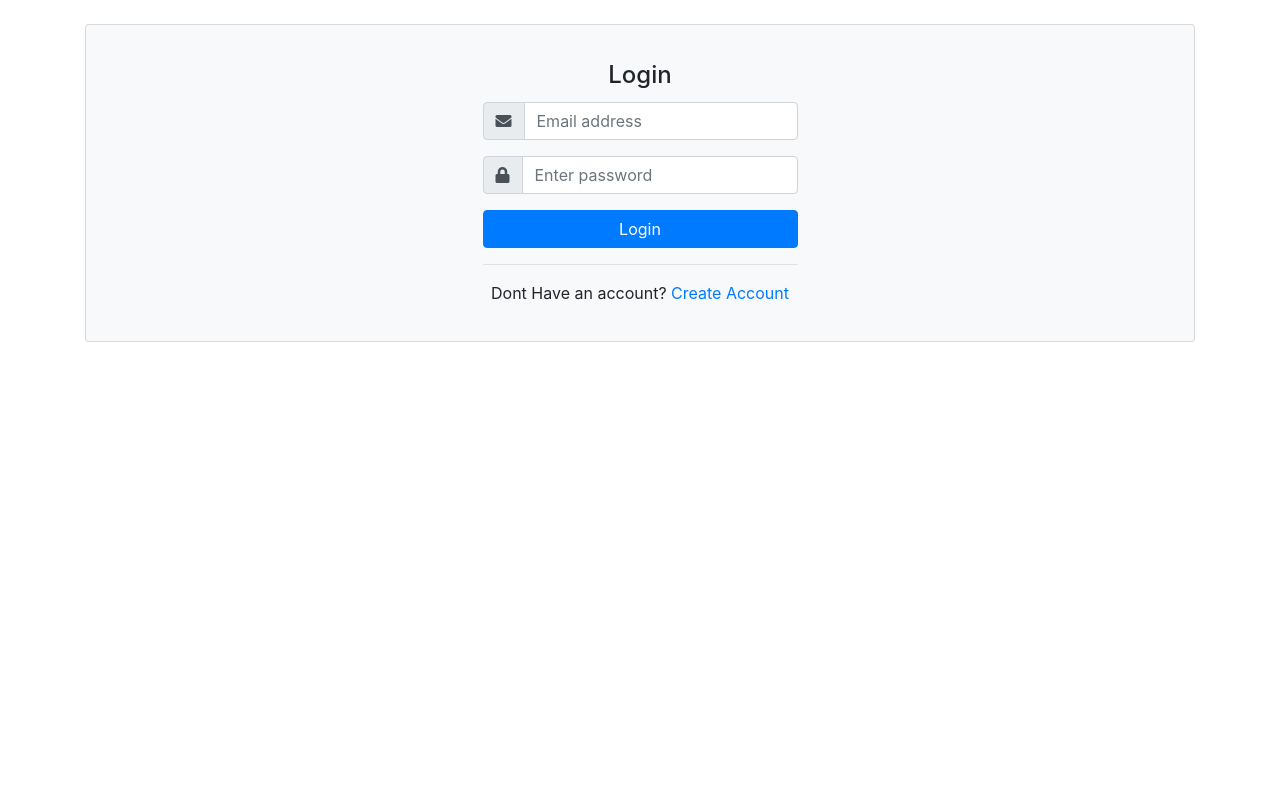
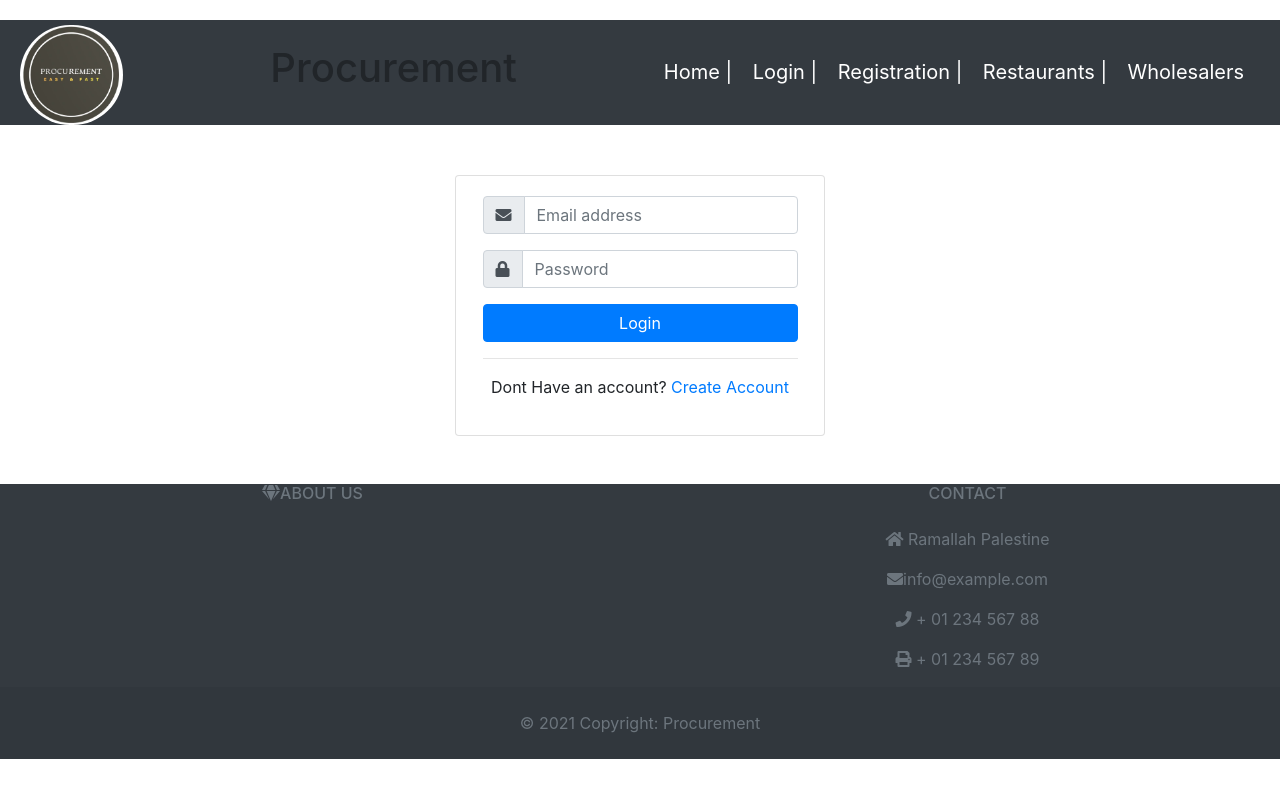
Before and after one commit to BaraSalameh/spacetoon, a Django app: template users_app/templates/login.html in a window 1280 px wide. Run offline with Django 3.2, Linux system fonts and the light colour scheme; the template is opened without the code that fills it, so the values that code supplies are empty; some libraries are stand-ins or nearby versions.

Commit message:
update home page and login

```diff
--- a/users_app/static/css/style.css
+++ /dev/null
@@ -1,4 +0,0 @@
-*{
-    padding: 0px;
-    margin: 0px;
-}
--- /dev/null
+++ b/users_app/static/css/styles.css
@@ -0,0 +1,22 @@
+*{
+    padding: 0px;
+    margin: 0px;
+}
+nav.header_nav{
+    margin-top: 20px;
+    padding: 0 20px;
+    /* max-height: 80px; */
+    position:relative ;
+}
+img#logo{
+    margin-top: 5px;
+    max-height: 100px;
+    max-height: 100px;
+    border-radius: 50px;
+}
+main{
+    margin-top: 50px;
+}
+.container{
+    max-width: 400px;
+}
--- a/users_app/templates/login.html
+++ b/users_app/templates/login.html
@@ -12,40 +12,71 @@
     <!------ Include the above in your HEAD tag ---------->
     <link rel="stylesheet" href="https://use.fontawesome.com/releases/v5.0.8/css/all.css">
     {% load static %}
-
-    <link rel="stylesheet" href="{% static 'css/style.css' %}">
-    <title>Document</title>
+    <link rel="stylesheet" href="{% static 'css/styles.css' %}">
+    <title>Procurement - Login</title>
 </head>
 <body>
+    <header>
+        <nav class="navbar navbar-dark bg-dark justify-content-between header_nav">
+            <img id="logo" src="{% static 'img/procurement_logo.jpg' %}" alt="procurement_logo">
+            <h1>Procurement</h1>
+            <div class="header_anchor">
+                <a class="navbar-brand" href="/home">Home |</a>
+                <a id="login" class="navbar-brand" href="/login">Login |</a>
+                <a class="navbar-brand" href="#">Registration |</a>
+                <a class="navbar-brand" href="#">Restaurants |</a>
+                <a class="navbar-brand" href="#">Wholesalers</a>
+            </div>
+        </nav>
+    </header>
+    <main>
         <div class="container">
-        <br>
-        <div class="card bg-light">
-        <article class="card-body mx-auto" style="max-width: 400px;">
-            <h4 class="card-title mt-3 text-center">Login</h4>
+            <div class="card">
+                <article class="card-body mx-auto">
                     <form>
                         <div class="form-group input-group">
                             <div class="input-group-prepend">
                                 <span class="input-group-text"> <i class="fa fa-envelope"></i> </span>
                             </div>
-                <input name="" class="form-control" placeholder="Email address" type="email">
+                            <input name="email" class="form-control" placeholder="Email address" type="email" required>
                         </div>
                         <div class="form-group input-group">
                             <div class="input-group-prepend">
                                 <span class="input-group-text"> <i class="fa fa-lock"></i> </span>
                             </div>
-                <input class="form-control" placeholder="Enter password" type="password">
+                            <input class="form-control" placeholder="Password" type="password" required>
                         </div>
                         <div class="form-group">
                             <button type="submit" class="btn btn-primary btn-block"> Login  </button>
                         </div>
                         <hr>
-            <p class="text-center">Dont Have an account? <a href="">Create Account</a> </p>
+                        <p class="text-center">Dont Have an account? <a href="/register">Create Account</a></p>
                     </form>
                 </article>
             </div>
-
         </div>
-        </article>
-
+    </main>
+    <footer class="text-center text-lg-start bg-light text-muted bg-dark">
+        <div class="text-center text-md-start mt-5">
+            <div class="row mt-3">
+            <div class="col-md-3 col-lg-4 col-xl-3 mx-auto mb-4">
+                <h6 class="text-uppercase fw-bold mb-4">
+                    <i class="fas fa-gem me-3"></i>About Us
+                </h6>
+                <p></p>
+            </div>
+            <div class="col-md-4 col-lg-3 col-xl-3 mx-auto mb-md-0 mb-4">
+                <h6 class="text-uppercase fw-bold mb-4">Contact</h6>
+                <p><i class="fas fa-home me-3"></i> Ramallah Palestine</p>
+                <p><i class="fas fa-envelope me-3"></i>info@example.com</p>
+                <p><i class="fas fa-phone me-3"></i> + 01 234 567 88</p>
+                <p><i class="fas fa-print me-3"></i> + 01 234 567 89</p>
+            </div>
+        </div>
+        <div class="text-center p-4" style="background-color: rgba(0, 0, 0, 0.05);">
+            © 2021 Copyright:
+            <a class="text-reset fw-bold" href="#">Procurement</a>
+        </div>
+    </footer>
 </body>
 </html>
--- a/users_app/urls.py
+++ b/users_app/urls.py
@@ -3,5 +3,6 @@ from . import views
 
 urlpatterns = [
     path('', views.index),
-    path('home', views.home)
+    path('home', views.home),
+    path('login', views.load_login),
 ]
--- a/users_app/views.py
+++ b/users_app/views.py
@@ -7,3 +7,6 @@ def index(request):
 
 def home(request):
     return render(request, 'home_page.html')
+
+def load_login(request):
+    return render(request, 'login.html')
```
Also changed, not shown: users_app/templates/home_page.html (+7 -7 lines). Lines whose indentation alone changed are shown as unchanged.
